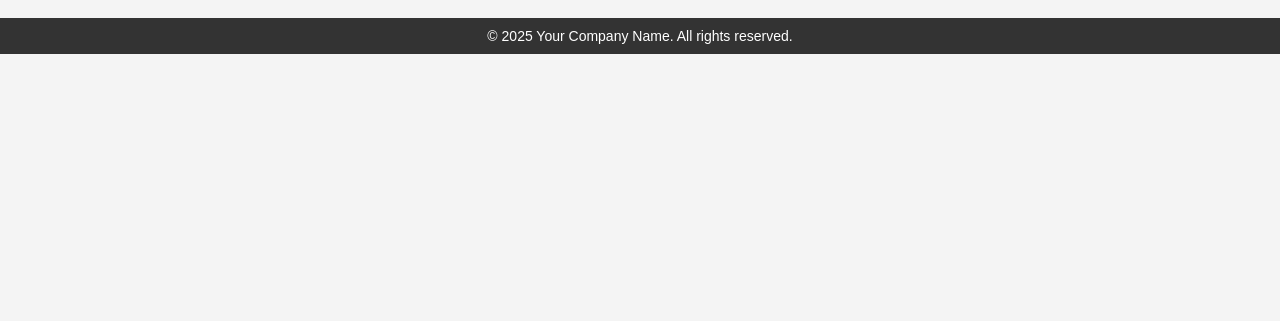
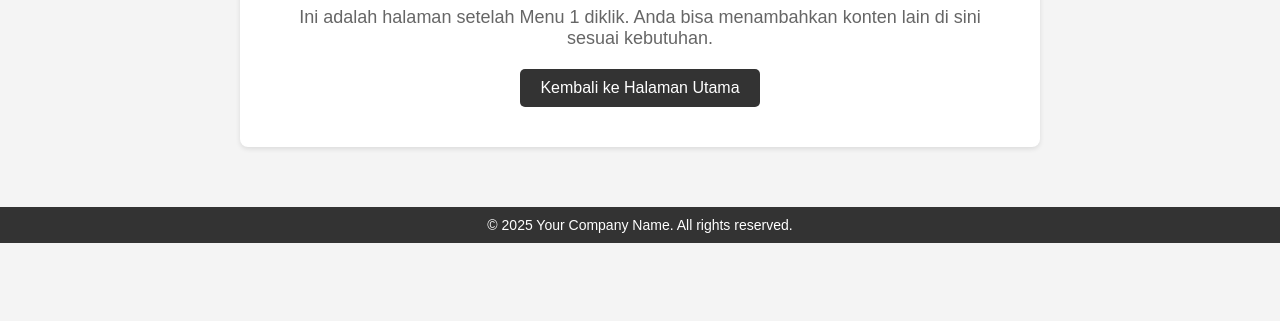
Before and after one commit to sekawanation/laporan.github.io, a plain HTML site: page bendahara.html in a window 1280 px wide. Shown: the part 479-800 px from the top of the page. Drawn offline with Linux system fonts and the light colour scheme.

Commit message:
Update styles.css

```diff
--- a/styles.css
+++ b/styles.css
@@ -150,3 +150,41 @@ footer p {
         padding: 10px;
     }
 }
+
+/* Konten Halaman Menu */
+.content {
+    background-color: #fff;
+    padding: 40px;
+    border-radius: 8px;
+    box-shadow: 0 2px 5px rgba(0, 0, 0, 0.1);
+    text-align: center;
+    max-width: 800px;
+    margin: 20px auto;
+}
+
+.content h1 {
+    font-size: 28px;
+    color: #333;
+    margin-bottom: 10px;
+}
+
+.content p {
+    font-size: 18px;
+    color: #666;
+    margin-bottom: 20px;
+}
+
+/* Tombol Kembali */
+.back-button {
+    display: inline-block;
+    text-decoration: none;
+    color: white;
+    background-color: #333;
+    padding: 10px 20px;
+    border-radius: 5px;
+    transition: background 0.3s;
+}
+
+.back-button:hover {
+    background-color: #555;
+}
```
